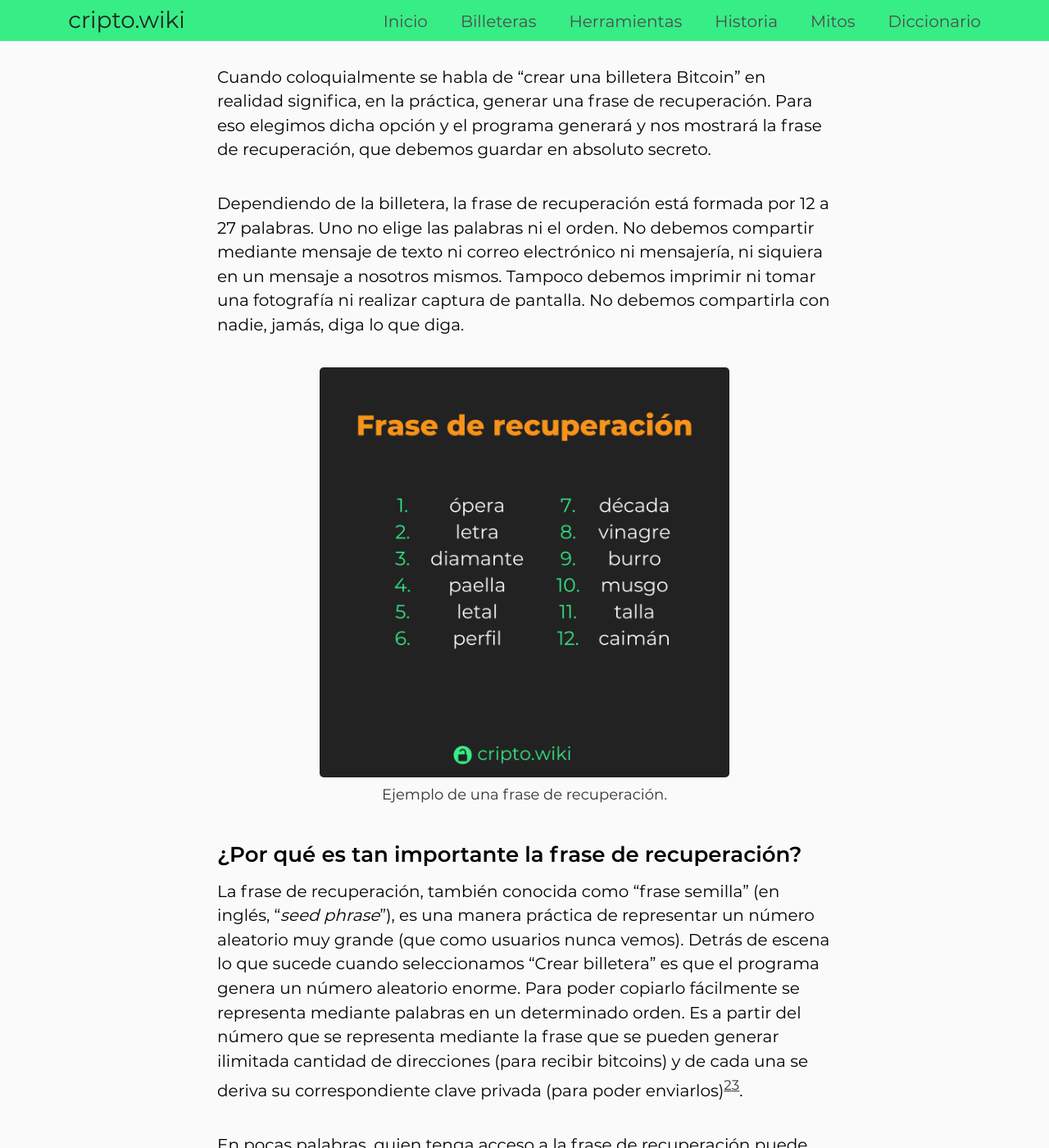
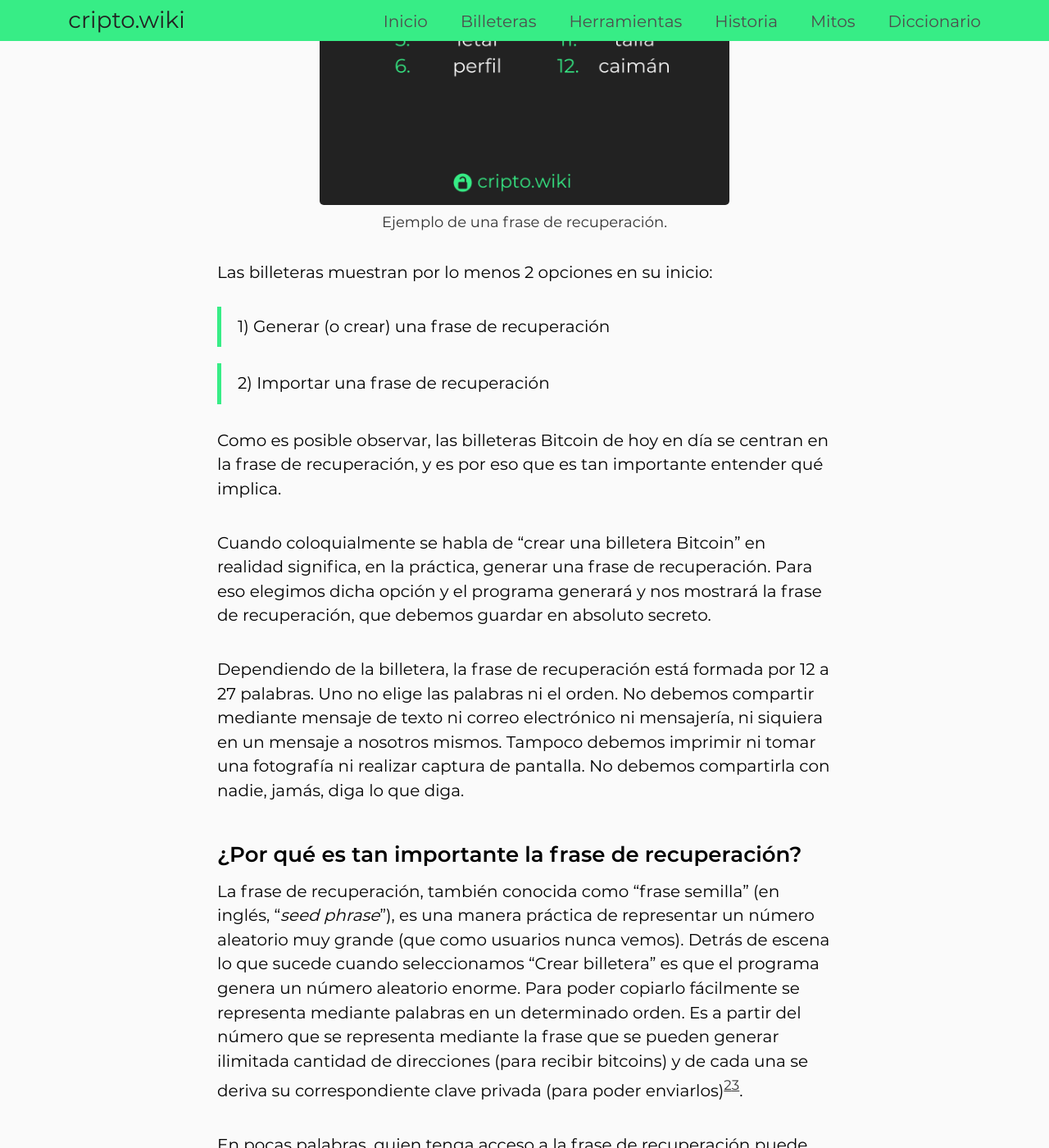
Before and after one commit to criptowiki/criptowiki, a Jekyll site: the page built from collections/_articles/where-are-bitcoins-kept.md, in a window 1280 px wide and 1400 px high, scrolled down 3112 px. Shown: the whole window at 82% size. Built offline with Jekyll 4.4.1, drawn with Linux system fonts in a browser that asks for light colours; some web fonts are replaced.

Commit message:
Move recovery seed image

```diff
--- a/collections/_articles/where-are-bitcoins-kept.md
+++ b/collections/_articles/where-are-bitcoins-kept.md
@@ -37,6 +37,8 @@ Hay exploradores de la blockchain de Bitcoin, como **[Blockstream Explorer](http
 
 #### Frase de recuperación
 
+{% include image.html url="articles/ejemplo-frase-de-recuperacion.png" description="Ejemplo de una frase de recuperación." width="500" %}
+
 Las billeteras muestran por lo menos 2 opciones en su inicio:
 > 1) Generar (o crear) una frase de recuperación
 
@@ -47,8 +49,6 @@ Como es posible observar, las billeteras Bitcoin de hoy en día se centran en la
 Cuando coloquialmente se habla de "crear una billetera Bitcoin" en realidad significa, en la práctica, generar una frase de recuperación. Para eso elegimos dicha opción y el programa generará y nos mostrará la frase de recuperación, que debemos guardar en absoluto secreto.
 
 Dependiendo de la billetera, la frase de recuperación está formada por 12 a 27 palabras. Uno no elige las palabras ni el orden. No debemos compartir mediante mensaje de texto ni correo electrónico ni mensajería, ni siquiera en un mensaje a nosotros mismos. Tampoco debemos imprimir ni tomar una fotografía ni realizar captura de pantalla. No debemos compartirla con nadie, jamás, diga lo que diga.
-
-{% include image.html url="articles/ejemplo-frase-de-recuperacion.png" description="Ejemplo de una frase de recuperación." width="500" %}
 
 #### ¿Por qué es tan importante la frase de recuperación?
 
```
